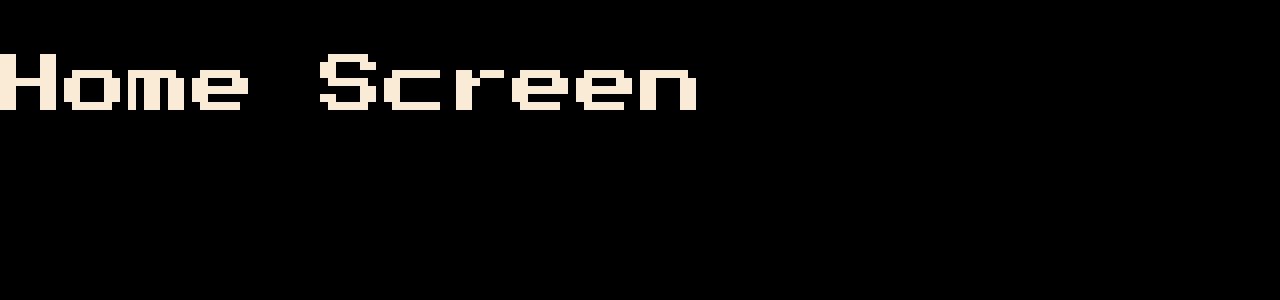
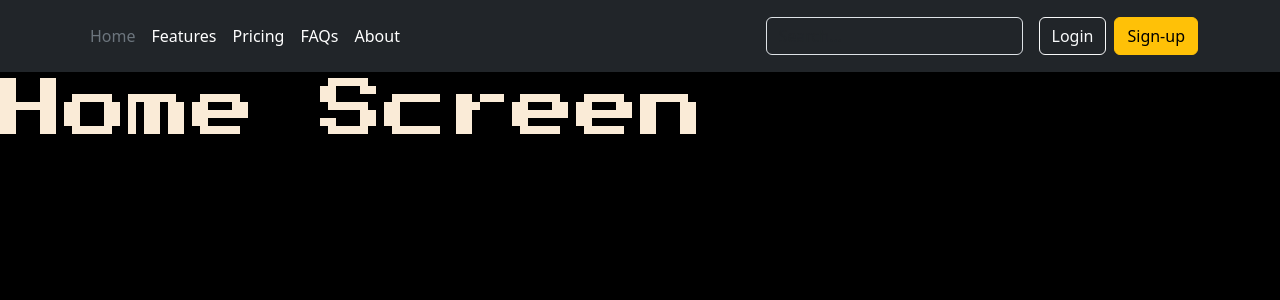
Before and after one commit to PaulGallagher37/home_screen, a React (Create React App) app: page / in a window 1280 px wide. Shown: the top 300 px of the page. Built offline with nearby package versions, Linux system fonts and the light colour scheme.

Commit message:
adding initial Header bootstrap

```diff
--- a/public/index.html
+++ b/public/index.html
@@ -11,9 +11,11 @@
       <link rel="preconnect" href="https://fonts.googleapis.com">
       <link rel="preconnect" href="https://fonts.gstatic.com" crossorigin>
       <link href="https://fonts.googleapis.com/css2?family=Press+Start+2P&family=Roboto:ital,wght@0,100..900;1,100..900&display=swap" rel="stylesheet">
+      <link href="https://cdn.jsdelivr.net/npm/bootstrap@5.3.7/dist/css/bootstrap.min.css" rel="stylesheet" integrity="sha384-LN+7fdVzj6u52u30Kp6M/trliBMCMKTyK833zpbD+pXdCLuTusPj697FH4R/5mcr" crossorigin="anonymous">
     <title>Home Screen</title>
   </head>
   <body>
     <div id="root"></div>
   </body>
+  <script src="https://cdn.jsdelivr.net/npm/bootstrap@5.3.7/dist/js/bootstrap.bundle.min.js" integrity="sha384-ndDqU0Gzau9qJ1lfW4pNLlhNTkCfHzAVBReH9diLvGRem5+R9g2FzA8ZGN954O5Q" crossorigin="anonymous"></script>
 </html>
--- a/src/components/Header.js
+++ b/src/components/Header.js
@@ -3,11 +3,27 @@ import React from "react";
 function Header() {
     return (
         <div>
-            <ul>
-                <li>Home</li>
-                <li>Log In</li>
-                <li>Lists</li>
-            </ul>
+            <header class="p-3 text-bg-dark">
+                <div class="container">
+                    <div class="d-flex flex-wrap align-items-center justify-content-center justify-content-lg-start">
+                        <a href="/" class="d-flex align-items-center mb-2 mb-lg-0 text-white text-decoration-none"></a>
+                        <ul class="nav col-12 col-lg-auto me-lg-auto mb-2 justify-content-center mb-md-0">
+                            <li><a href="#" class="nav-link px-2 text-secondary">Home</a></li>
+                            <li><a href="#" class="nav-link px-2 text-white">Features</a></li>
+                            <li><a href="#" class="nav-link px-2 text-white">Pricing</a></li>
+                            <li><a href="#" class="nav-link px-2 text-white">FAQs</a></li>
+                            <li><a href="#" class="nav-link px-2 text-white">About</a></li>
+                        </ul>
+                        <form class="col-12 col-lg-auto mb-3 mb-lg-0 me-lg-3" role="search">
+                            <input type="search" class="form-control form-control-dark text-bg-dark" placeholder="Search..." aria-label="Search"></input>
+                        </form>
+                        <div class="text-end">
+                            <button type="button" class="btn btn-outline-light me-2">Login</button>
+                            <button type="button" class="btn btn-warning">Sign-up</button>
+                        </div>
+                    </div>
+                </div>
+            </header>
         </div>
     )
 };
--- a/src/index.css
+++ b/src/index.css
@@ -15,3 +15,7 @@ h1 {
   font-weight:lighter;
   font-size: 4rem;
 }
+
+li {
+  color: white;
+}
```
